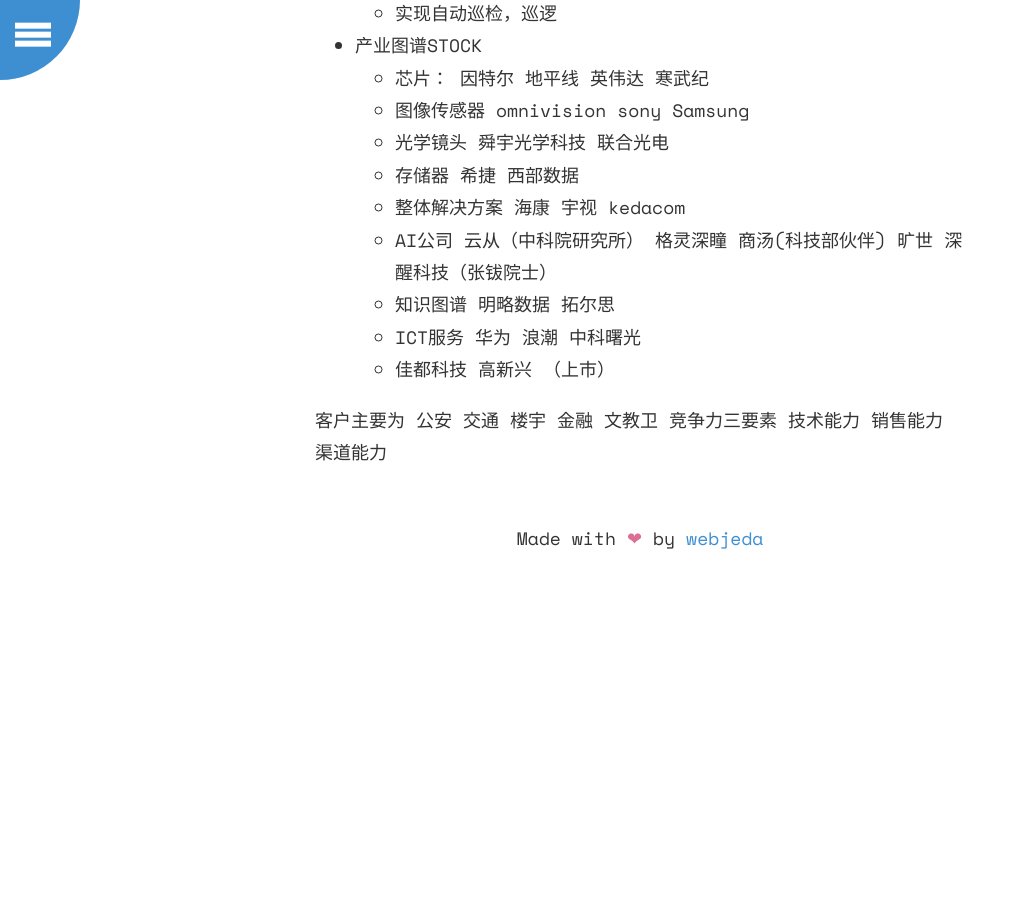
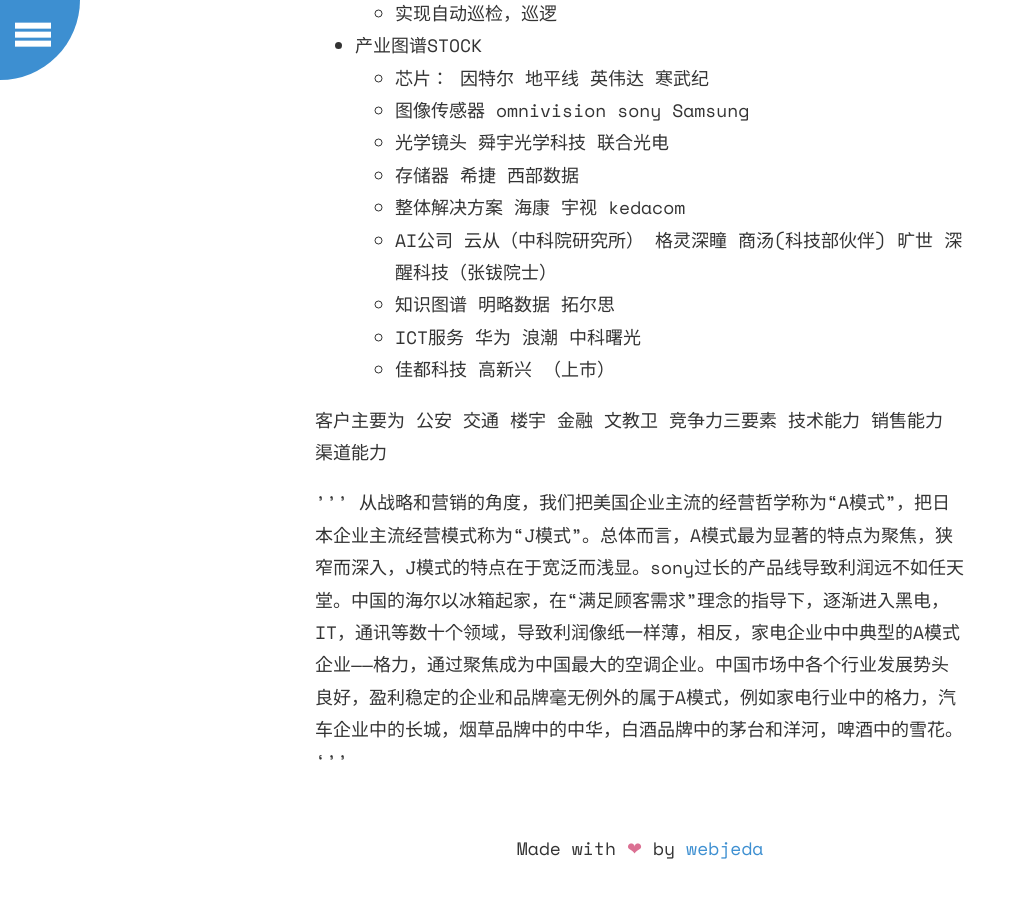
Before and after one commit to cdmaok/cdmaok.github.io, a Jekyll site: the page built from _posts/2019-11-03-hy-investment.md, in a window 1280 px wide and 900 px high, scrolled down 41599 px. Shown: the whole window, without its empty margins (0-1026 px from the left). Built offline with Jekyll 4.4.1, drawn with Linux system fonts in a browser that asks for light colours; before the commit the page ends 42190 px from its top, so only the background shows below that.

Commit message:
Update 2019-11-03-hy-investment.md
add positionning

```diff
--- a/_posts/2019-11-03-hy-investment.md
+++ b/_posts/2019-11-03-hy-investment.md
@@ -1166,3 +1166,7 @@ STOCK 保利威
 
 客户主要为 公安 交通 楼宇 金融 文教卫
 竞争力三要素   技术能力 销售能力 渠道能力
+
+'''
+从战略和营销的角度，我们把美国企业主流的经营哲学称为“A模式”，把日本企业主流经营模式称为“J模式”。总体而言，A模式最为显著的特点为聚焦，狭窄而深入，J模式的特点在于宽泛而浅显。sony过长的产品线导致利润远不如任天堂。中国的海尔以冰箱起家，在“满足顾客需求”理念的指导下，逐渐进入黑电，IT，通讯等数十个领域，导致利润像纸一样薄，相反，家电企业中中典型的A模式企业——格力，通过聚焦成为中国最大的空调企业。中国市场中各个行业发展势头良好，盈利稳定的企业和品牌毫无例外的属于A模式，例如家电行业中的格力，汽车企业中的长城，烟草品牌中的中华，白酒品牌中的茅台和洋河，啤酒中的雪花。
+'''
```
